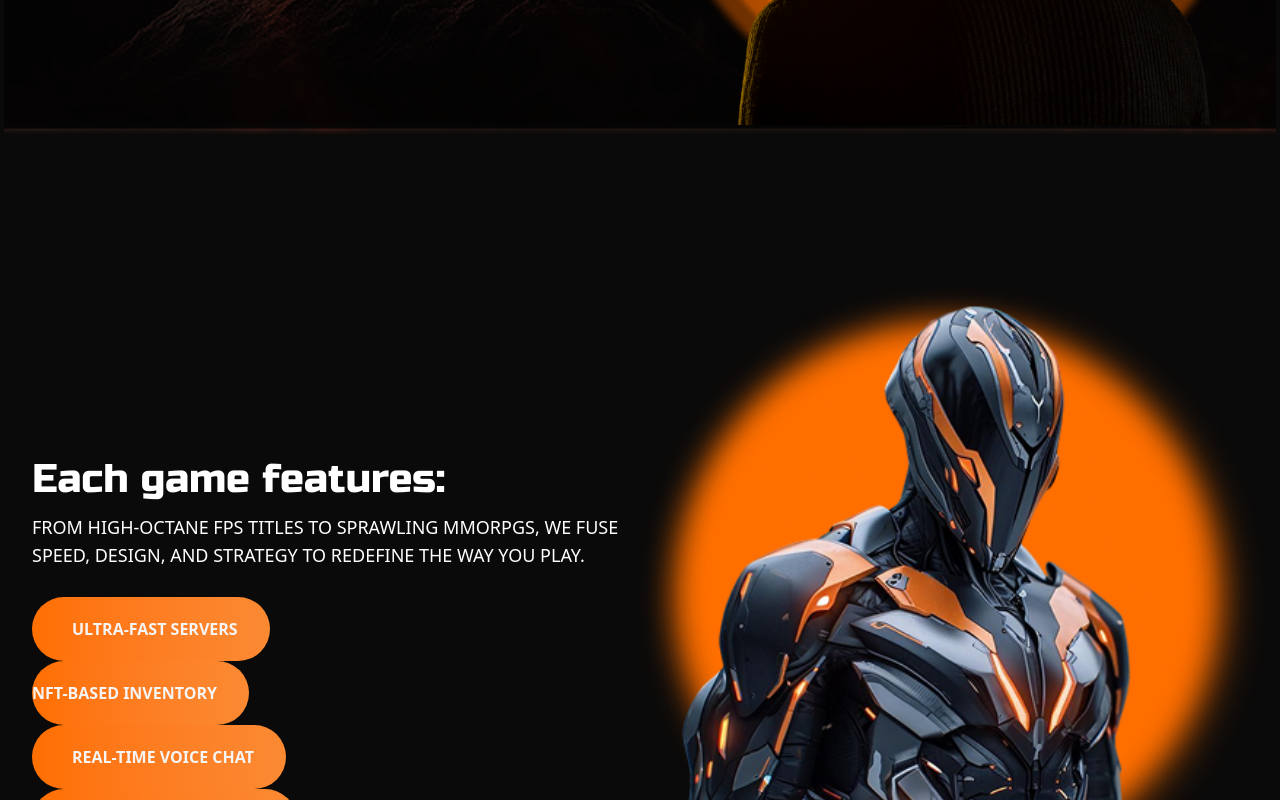
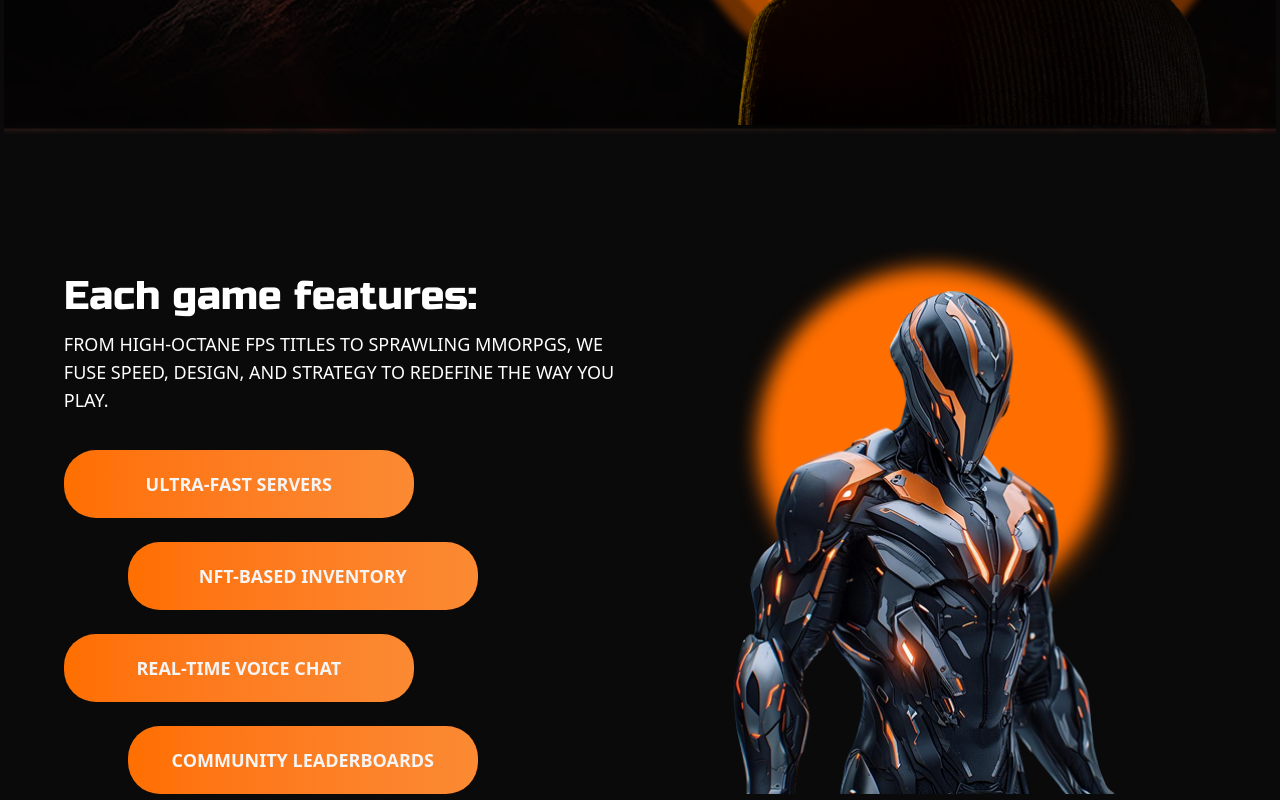
Before and after one commit to Maryammuhammadafzal/Gaming-Landing-Page, a Next.js app: page /features in a window 1280 px wide. Shown: the part 540-1340 px from the top of the page. Built offline with nearby package versions, Linux system fonts and the light colour scheme.

Commit message:
created awards section

```diff
--- a/src/app/features/page.tsx
+++ b/src/app/features/page.tsx
@@ -11,7 +11,7 @@ const FeaturesPage = () => {
     ]
 
     return (
-        <div className='w-full h-auto flex justify-center items-center px-3 lg:py-30 md:py-24 sm:py-18 xs:py-12 py-8'>
+        <div className='w-[95%] mx-auto h-auto flex justify-center items-center px-3 lg:py-30 md:py-24 sm:py-18 xs:py-12 py-8'>
             {/* Content */}
             <div className='md:w-1/2 w-full h-full flex flex-col gap-3 md:pl-4 xs:pl-8 pt-4'>
                 <h2 className='font-mono xl:text-[40px] lg:text-4xl md:text-3xl xs:text-2xl text-xl xl:max-w-lg md:max-w-md max-w-xl md:pr-0 xs:pr-20'>
@@ -19,10 +19,10 @@ const FeaturesPage = () => {
                 </h2>
                 <p className='lg:text-lg md:text-base text-sm uppercase'>From high-octane FPS titles to sprawling MMORPGs, we fuse speed, design, and strategy to redefine the way you play.</p>
 
-                <ul className='mt-4'>
+                <ul className='mt-6 flex gap-6 flex-col'>
                     {
                         featuresData.map((feature, index) => (
-                            <li key={index} className={`${index % 2 === 0 ? 'pl-10' : 'pl-0'} uppercase w-fit rounded-4xl px-8 py-5 bg-gradient-to-r from-[#FF6F00] to-[#FB8A33] text-secondary font-semibold`}>{feature}</li>
+                            <li key={index} className={`${index % 2 !== 0 ? 'ml-16' : 'ml-0'} uppercase rounded-4xl  w-[350px] text-center py-5 text-lg bg-gradient-to-r from-[#FF6F00] to-[#FB8A33] text-secondary font-semibold`}>{feature}</li>
                         ))
                     }
                 </ul>
@@ -30,11 +30,11 @@ const FeaturesPage = () => {
 
             {/* Image */}
             <div className='md:w-1/2 w-full md:pt-0 pt-20 relative h-full flex justify-center items-center'>
-                <div className='absolute w-full h-full flex justify-center items-center bottom-12'>
-                    <Image src='/images/feature-vector.png' alt='image' width={634} height={634} />
+                <div className='absolute w-full h-full flex justify-center items-center bottom-20'>
+                    <Image src='/images/feature-vector.png' alt='image' width={400} height={400} />
                 </div>
                 <div className='w-full h-full flex justify-center items-center z-10'>
-                    <Image src='/images/feature-image.png' alt='image' width={680} height={580} />
+                    <Image src='/images/feature-image.png' alt='image' width={430} height={540} />
                 </div>
             </div>
         </div>
```
